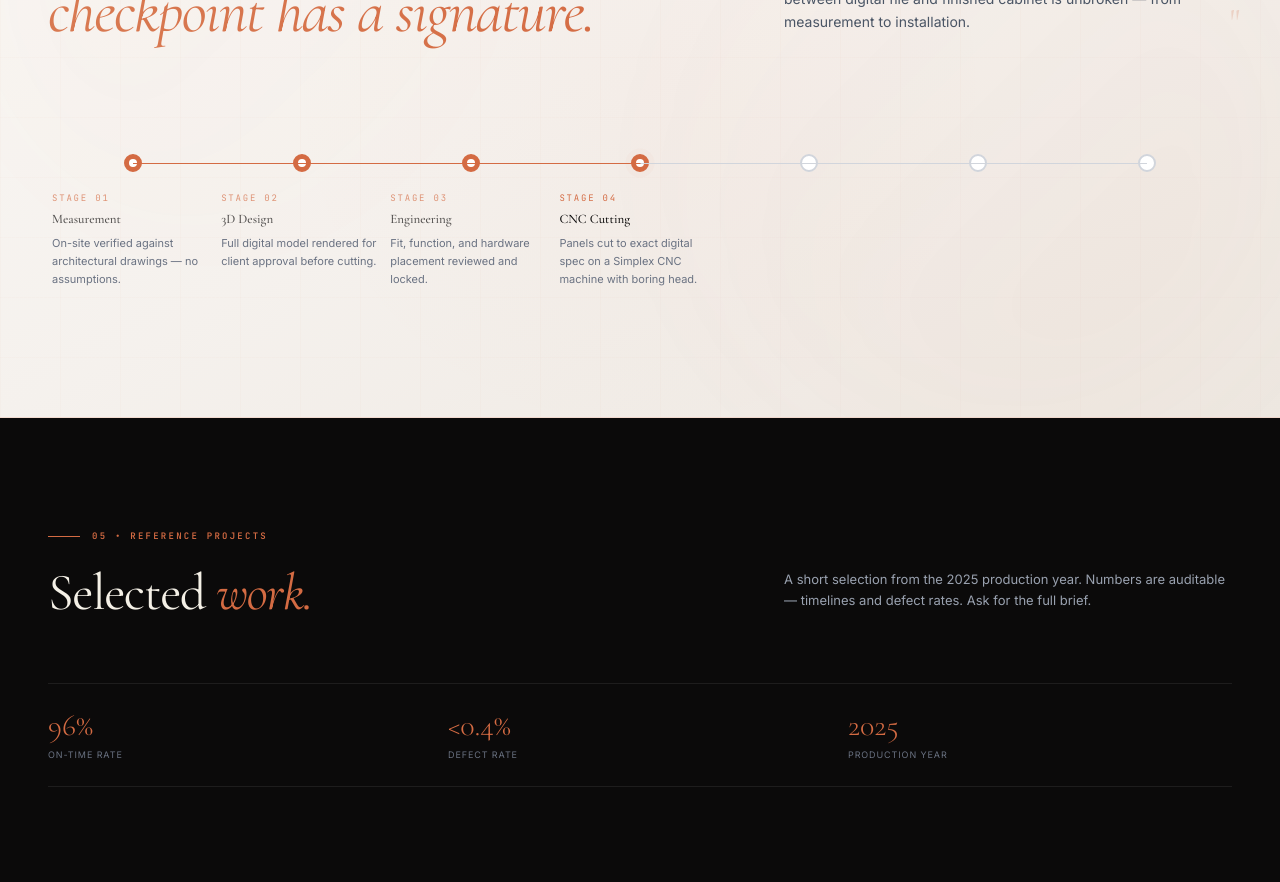
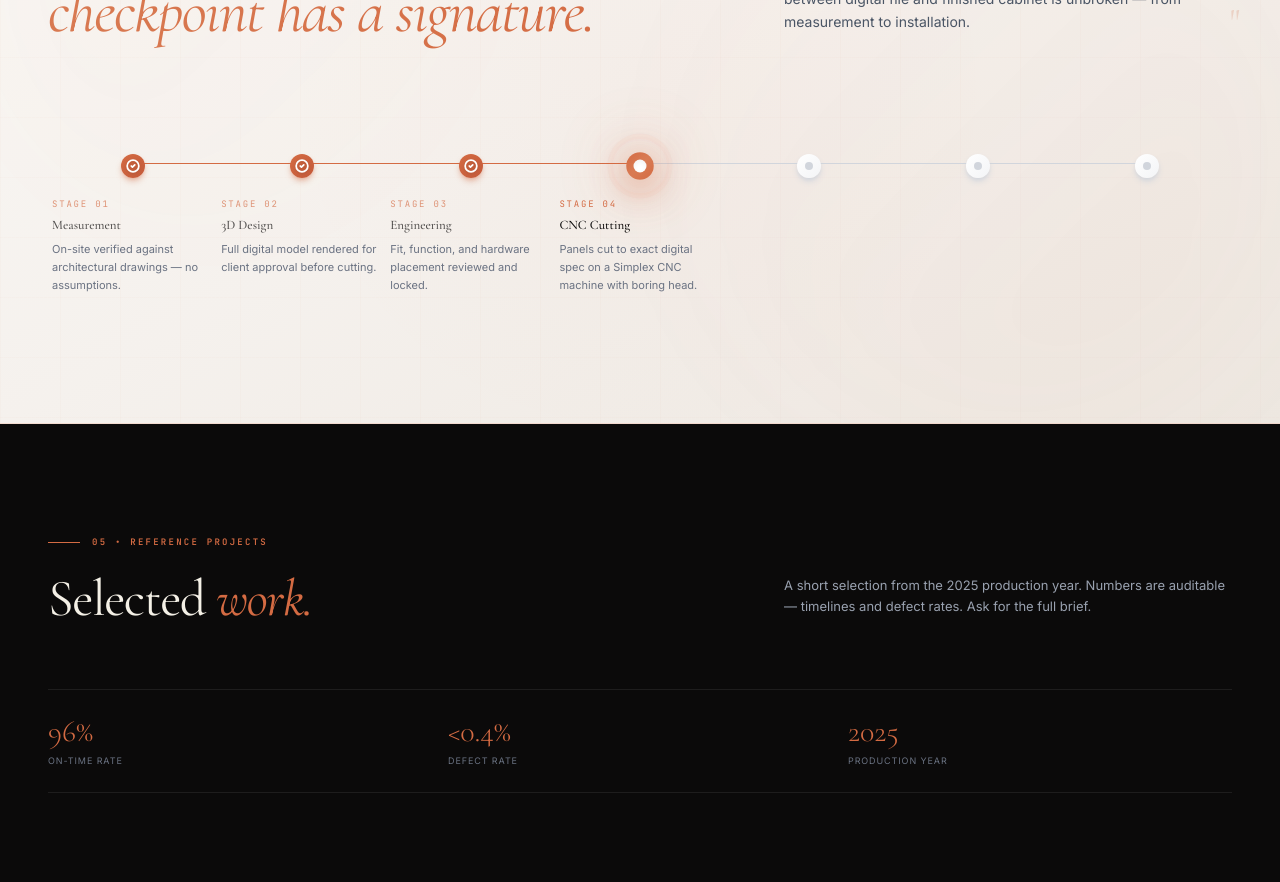
Before and after one commit to shefo90/IV-HOM, a React (Vite) app: page / in a window 1280 px wide. Shown: the part 3100-3982 px from the top of the page. Built offline with nearby package versions, Linux system fonts and the light colour scheme.

Commit message:
improveing animation

```diff
--- a/src/components/ChoreographySection.tsx
+++ b/src/components/ChoreographySection.tsx
@@ -116,29 +116,78 @@ export default function ChoreographySection() {
                     className="flex flex-col items-center group focus:outline-none"
                   >
                     {/* Dot */}
+                    <div className="relative flex items-center justify-center">
+                      {/* Glow blob behind active */}
+                      {isActive && (
                         <motion.div
-                      className={`w-[18px] h-[18px] rounded-full border-2 flex items-center justify-center transition-all duration-500 ${
+                          className="absolute w-12 h-12 rounded-full bg-brand-accent/25 blur-xl"
+                          animate={{ scale: [0.8, 1.3, 0.8], opacity: [0.3, 0.6, 0.3] }}
+                          transition={{ duration: 2, repeat: Infinity }}
+                        />
+                      )}
+
+                      <motion.div
+                        className={`relative w-6 h-6 rounded-full flex items-center justify-center shadow-md ${
                           isActive
-                          ? "bg-brand-accent border-brand-accent"
+                            ? "bg-gradient-to-br from-brand-accent via-[#d97b53] to-brand-accent shadow-brand-accent/60"
                             : isPassed
-                          ? "bg-brand-accent border-brand-accent"
-                          : "bg-white border-gray-300 group-hover:border-brand-accent/40"
+                            ? "bg-gradient-to-br from-brand-accent to-[#c55a3a] shadow-brand-accent/40"
+                            : "bg-gradient-to-br from-white to-gray-100 shadow-gray-300 group-hover:from-brand-accent/20 group-hover:to-brand-accent/10"
                         }`}
+                        whileHover={{ scale: 1.25 }}
+                        whileTap={{ scale: 0.9 }}
                         animate={isActive ? {
+                          scale: [1, 1.15, 1],
                           boxShadow: [
-                          "0 0 0 0px rgba(212,107,67,0.4)",
-                          "0 0 0 6px rgba(212,107,67,0)",
-                        ]
+                            "0 4px 20px rgba(212,107,67,0.4)",
+                            "0 8px 30px rgba(212,107,67,0.7)",
+                            "0 4px 20px rgba(212,107,67,0.4)",
+                          ],
                         } : {}}
-                      transition={{ duration: 1.2, repeat: Infinity }}
+                        transition={{ duration: 2, repeat: isActive ? Infinity : 0 }}
                       >
+                        {/* Pulsing rings on active */}
+                        {isActive && (
+                          <>
+                            <motion.div
+                              className="absolute inset-0 rounded-full border-2 border-brand-accent/60"
+                              animate={{ scale: [1, 2.2, 1], opacity: [0.6, 0, 0.6] }}
+                              transition={{ duration: 2, repeat: Infinity }}
+                            />
+                            <motion.div
+                              className="absolute inset-0 rounded-full border-2 border-brand-accent/40"
+                              animate={{ scale: [1, 2.8, 1], opacity: [0.4, 0, 0.4] }}
+                              transition={{ duration: 2, repeat: Infinity, delay: 0.35 }}
+                            />
+                          </>
+                        )}
+
+                        {/* Checkmark for passed */}
                         {isPassed && !isActive && (
-                        <div className="w-2 h-2 rounded-full bg-white" />
+                          <motion.div
+                            initial={{ scale: 0, rotate: -180 }}
+                            animate={{ scale: 1, rotate: 0 }}
+                            transition={{ type: "spring", stiffness: 220 }}
+                          >
+                            <CheckCircle2 size={14} className="text-white drop-shadow" strokeWidth={3} />
+                          </motion.div>
                         )}
+
+                        {/* Inner dot for active */}
                         {isActive && (
-                        <div className="w-2 h-2 rounded-full bg-white" />
+                          <motion.div
+                            className="w-2.5 h-2.5 bg-white rounded-full shadow-inner"
+                            animate={{ scale: [1, 1.2, 1] }}
+                            transition={{ duration: 1.5, repeat: Infinity }}
+                          />
+                        )}
+
+                        {/* Inactive dot */}
+                        {!isPassed && !isActive && (
+                          <div className="w-2 h-2 bg-gray-300 rounded-full" />
                         )}
                       </motion.div>
+                    </div>
 
                     {/* Text below — always occupies space, animates in when reached */}
                     <div className="mt-5 text-left w-full px-1 min-h-[90px]">
```
Lines whose indentation alone changed are shown as unchanged.
